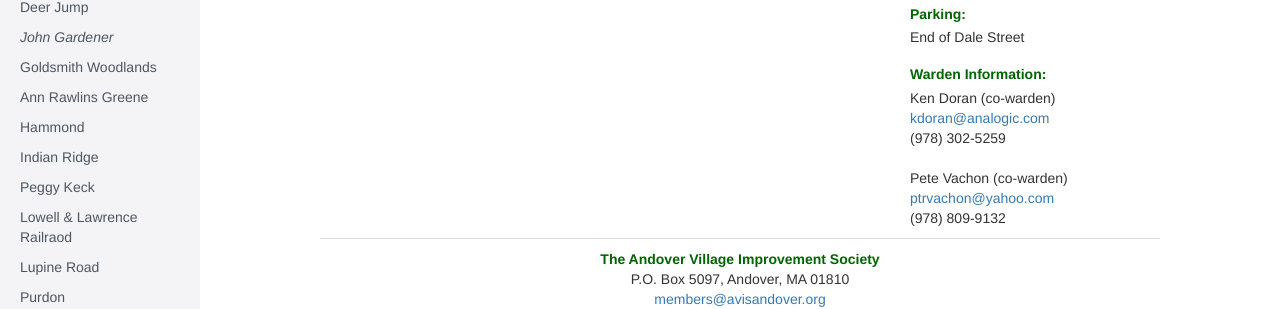
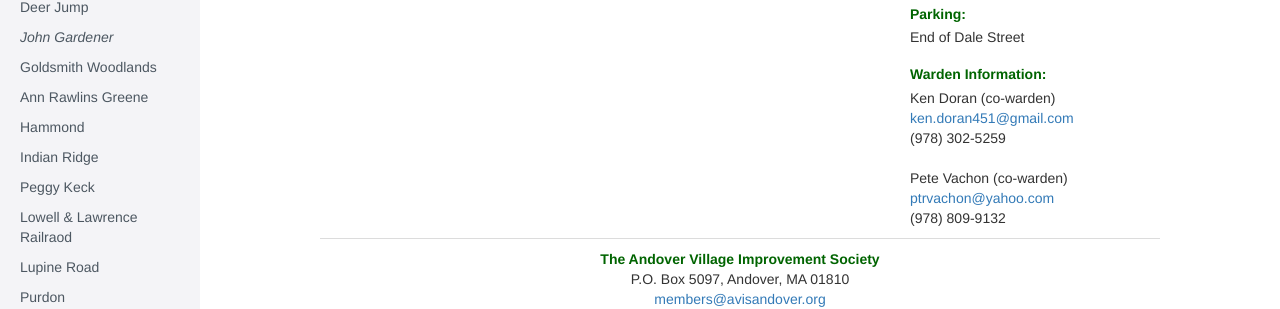
Before and after one commit to avisandover/avis-website, a Jekyll site: the page built from vale.html, in a window 1280 px wide. Shown: the part 484-793 px from the top of the page. Built offline with Jekyll 4.4.1, drawn with Linux system fonts in a browser that asks for light colours.

```diff
--- a/turtle.html
+++ b/turtle.html
@@ -101,7 +101,7 @@
   <h5>Warden Information:</h5>
   <p>
     Ken Doran<br>
-    <a href="mailto:kdoran@analogic.com">kdoran@analogic.com</a><br>
+    <a href="mailto:ken.doran451@gmail.com">ken.doran451@gmail.com</a><br>
     (978) 302-5259<br>
   </p>
 </div>
--- a/vale.html
+++ b/vale.html
@@ -33,7 +33,7 @@
   <h5>Warden Information:</h5>
   <p>
     Ken Doran (co-warden)<br>
-    <a href="mailto:kdoran@analogic.com">kdoran@analogic.com</a><br>
+    <a href="mailto:ken.doran451@gmail.com">ken.doran451@gmail.com</a><br>
     (978) 302-5259<br><br>
 
     Pete Vachon (co-warden)<br>
```
